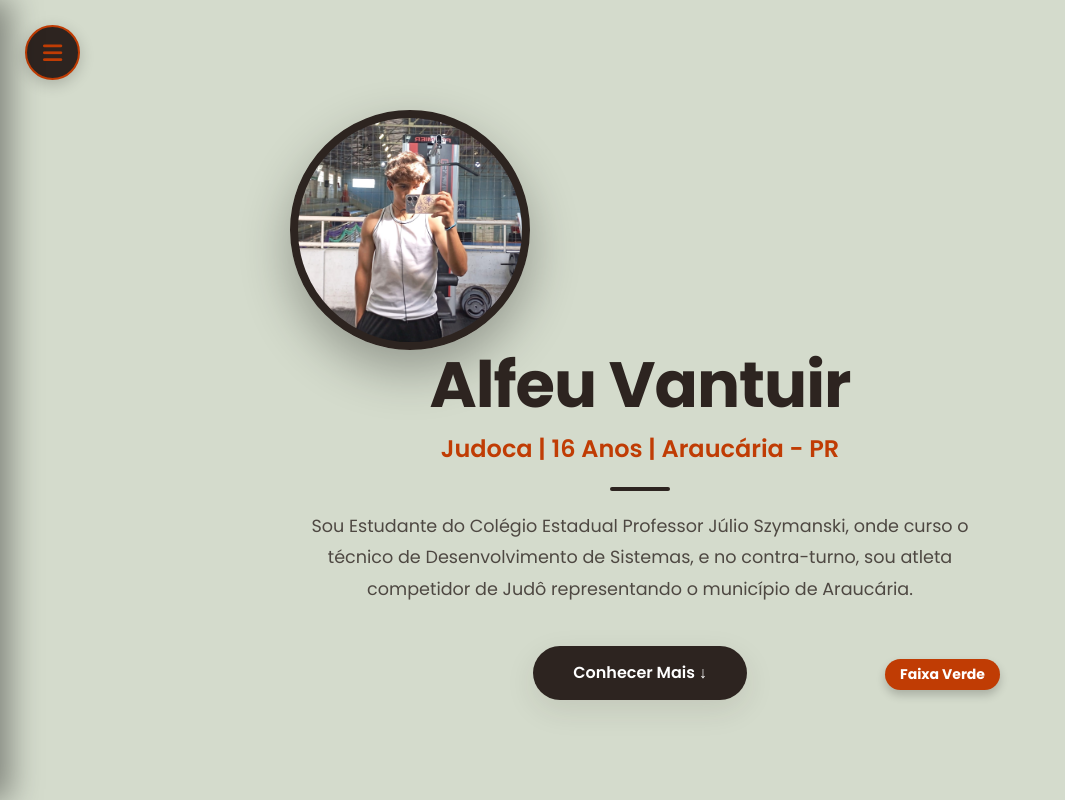
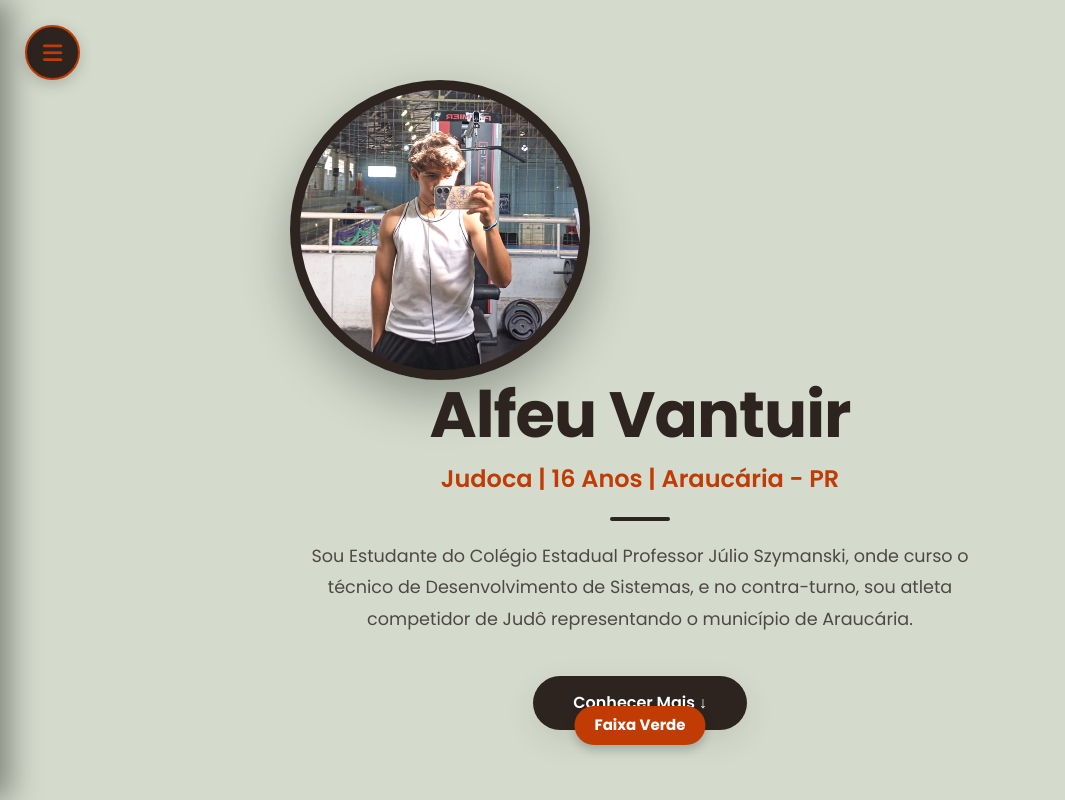
Before and after one commit to BIRFeuFeu/teste-pagina-pessoal, a plain HTML site: page index.html in a window 1280 px wide. Shown: the top 800 px of the page, without its empty margins (0-1065 px from the left). Drawn offline with nearby package versions, Linux system fonts and the light colour scheme.

Commit message:
Update style.css

```diff
--- a/style.css
+++ b/style.css
@@ -93,22 +93,31 @@ input:checked + .slider:before { transform: translateX(26px); }
 /* --- HERO SECTION --- */
 .hero-banner { min-height: 95vh; display: flex; align-items: center; justify-content: center; text-align: center; padding-top: 50px; }
 
-/* AUMENTO DO TAMANHO AQUI */
 .profile-photo {
-  width: 240px; /* Aumentado de 200px */
-  height: 240px; /* Aumentado de 200px */
+  width: 300px;
+  height: 300px;
   border-radius: 50%;
-  background-image: url("images/profile.jpg"); background-size: cover; background-position: center;
-  border: 8px solid var(--color-card); /* Borda ajustada para 8px */
+  background-image: url("images/profile.jpg"); background-size: cover;
+  background-position: center center;
+  border: 10px solid var(--color-card);
   box-shadow: 0 20px 50px rgba(0,0,0,0.3);
 }
 
 .status-badge {
-  position: absolute; bottom: 10px; right: -10px;
+  position: absolute;
+  bottom: -15px;
+  left: 50%;
+  transform: translateX(-50%);
+  z-index: 10;
+
   background-color: var(--color-accent); color: white;
-  padding: 5px 15px; border-radius: 20px; font-size: 14px; font-weight: bold;
+  padding: 8px 20px;
+  border-radius: 25px;
+  font-size: 15px;
+  font-weight: bold;
   box-shadow: 0 5px 10px rgba(0,0,0,0.2);
 }
+
 .hero-title { font-size: 4rem; font-weight: 800; margin: 0; color: var(--color-card); line-height: 1.1; letter-spacing: -1px; }
 [data-theme="dark"] .hero-title { color: var(--color-text-inverted); }
 .hero-subtitle { font-size: 1.5rem; margin: 10px 0 20px; color: var(--color-accent); font-weight: 600; }
@@ -225,10 +234,18 @@ input:checked + .slider:before { transform: translateX(26px); }
   position: absolute; top: 20px; right: 20px; z-index: 30;
   background: rgba(0,0,0,0.5); color: white; border: none; width: 40px; height: 40px; border-radius: 50%; cursor: pointer;
 }
+#closeModal:hover { background: var(--color-accent); }
+
 #modalPhotoContainer { height: 450px; width: 100%; background: #000; position: relative; }
 .carousel-slides { display: flex; width: 100%; height: 100%; }
 .carousel-slide { width: 100%; height: 100%; flex-shrink: 0; background-size: cover; background-position: center; }
-.modal-text-area { padding: 40px 50px; }
+
+/* AJUSTE AQUI: ADICIONA MARGEM NO TOPO DA ÁREA DE TEXTO PARA EMPURRAR O CONTEÚDO */
+.modal-text-area {
+  padding: 40px 50px;
+  padding-top: 80px; /* Aumentado o padding superior para evitar que o título grande invada */
+}
+
 #modalTitle {
   position: absolute; bottom: 20px; left: 20px; margin: 0; color: white; text-shadow: 0 2px 10px rgba(0,0,0,0.8); z-index: 10; font-size: 2.5rem; pointer-events: none;
 }
@@ -236,17 +253,15 @@ input:checked + .slider:before { transform: translateX(26px); }
   content: ''; position: absolute; bottom: 0; left: 0; right: 0; height: 150px; background: linear-gradient(to top, rgba(0,0,0,0.9), transparent); pointer-events: none; z-index: 5;
 }
 
-/* --- BOTÕES DO CARROSSEL VISÍVEIS (AJUSTE FINAL) --- */
+/* --- BOTÕES DO CARROSSEL VISÍVEIS --- */
 .carousel-btn {
   position: absolute; top: 50%; transform: translateY(-50%);
-  background-color: rgba(0, 0, 0, 0.65); /* Fundo mais escuro */
+  background-color: rgba(0, 0, 0, 0.65);
   color: #fff;
-  border: 2px solid rgba(255, 255, 255, 0.4); /* Borda mais clara */
-  width: 55px; height: 55px; border-radius: 50%; /* Ligeiramente maior */
-
+  border: 2px solid rgba(255, 255, 255, 0.4);
+  width: 55px; height: 55px; border-radius: 50%;
   z-index: 25;
   cursor: pointer; display: none; transition: all 0.3s;
-
   align-items: center; justify-content: center; font-size: 22px;
 }
 .modal-carousel.has-multiple-slides .carousel-btn { display: flex; }
@@ -263,7 +278,8 @@ input:checked + .slider:before { transform: translateX(26px); }
 /* Responsivo */
 @media (max-width: 768px) {
   .hero-title { font-size: 2.5rem; }
+  .profile-photo { width: 180px; height: 180px; border: 6px solid var(--color-card); }
   .categories-grid, .achievements-grid, .gallery-grid, .contact-layout { grid-template-columns: 1fr; }
   .sidebar { width: 100%; }
   .gallery-item.wide, .gallery-item.tall { grid-column: auto; grid-row: auto; }
-  }
+            }
```
